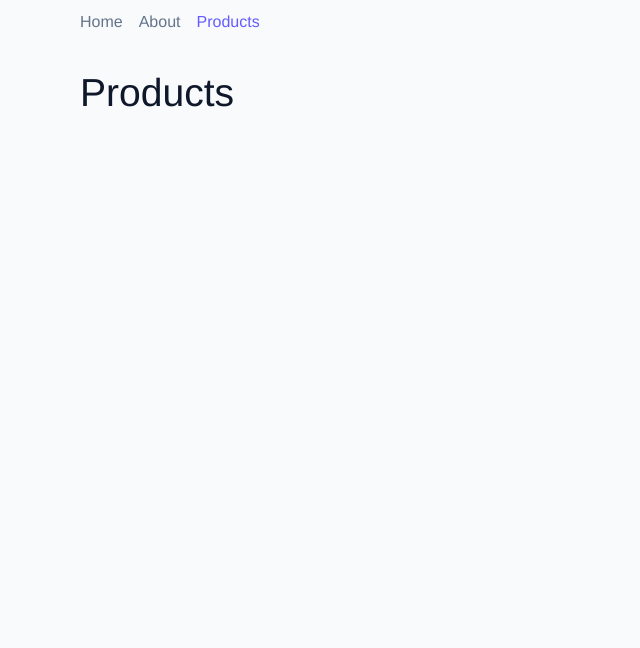
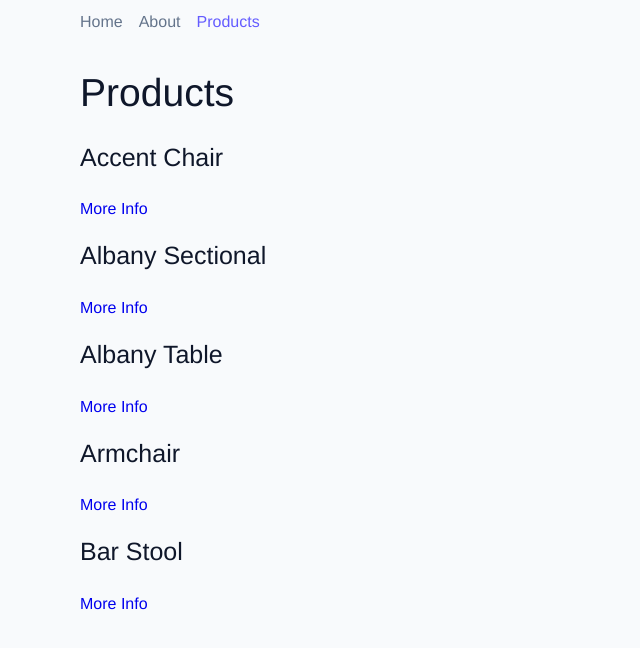
Before and after one commit to locaulker/react-router-6, a React (Create React App) app: page /products in a window 1280 px wide. Shown: the top 648 px of the page, without its empty margins (0-640 px from the left). Built offline with nearby package versions, Linux system fonts and the light colour scheme.

Commit message:
passing data from products page to SingleProductPage implemented

```diff
--- a/src/App.js
+++ b/src/App.js
@@ -5,6 +5,7 @@
 import Products from "./pages/Products"
 import Error from "./pages/Error"
 import SharedLayout from "./pages/SharedLayout"
+import SingleProduct from "./pages/SingleProduct"
 
 function App() {
   return (
@@ -14,6 +15,7 @@
           <Route index element={<Home />} />
           <Route path="about" element={<About />} />
           <Route path="products" element={<Products />} />
+          <Route path="products/:productId" element={<SingleProduct />} />
           <Route path="*" element={<Error />} />
         </Route>
       </Routes>
--- a/src/pages/Products.js
+++ b/src/pages/Products.js
@@ -1,8 +1,22 @@
+import { Link } from "react-router-dom"
+import products from "../data"
+
 const Products = () => {
   return (
     <>
       <section className="section">
         <h2>Products</h2>
+        <div className="products">
+          {products.map(product => {
+            const { id, name, image } = product
+            return (
+              <article key={id}>
+                <h4>{name}</h4>
+                <Link to={`/products/${id}`}>More Info</Link>
+              </article>
+            )
+          })}
+        </div>
       </section>
     </>
   )
--- a/src/pages/SingleProduct.js
+++ b/src/pages/SingleProduct.js
@@ -1,9 +1,20 @@
+import { Link, useParams } from "react-router-dom"
+import products from "../data"
+
 const SingleProduct = () => {
+  const { productId } = useParams()
+  const product = products.find(product => product.id === productId)
+  const { image, name } = product
+
   return (
-    <section className='section product'>
-      <h2>single product</h2>
+    <section className="section product">
+      <img src={image} alt={name} />
+      <h5>{name}</h5>
+      <Link to="/products" className="btn">
+        Back to Products
+      </Link>
     </section>
-  );
-};
+  )
+}
 
-export default SingleProduct;
+export default SingleProduct
```
